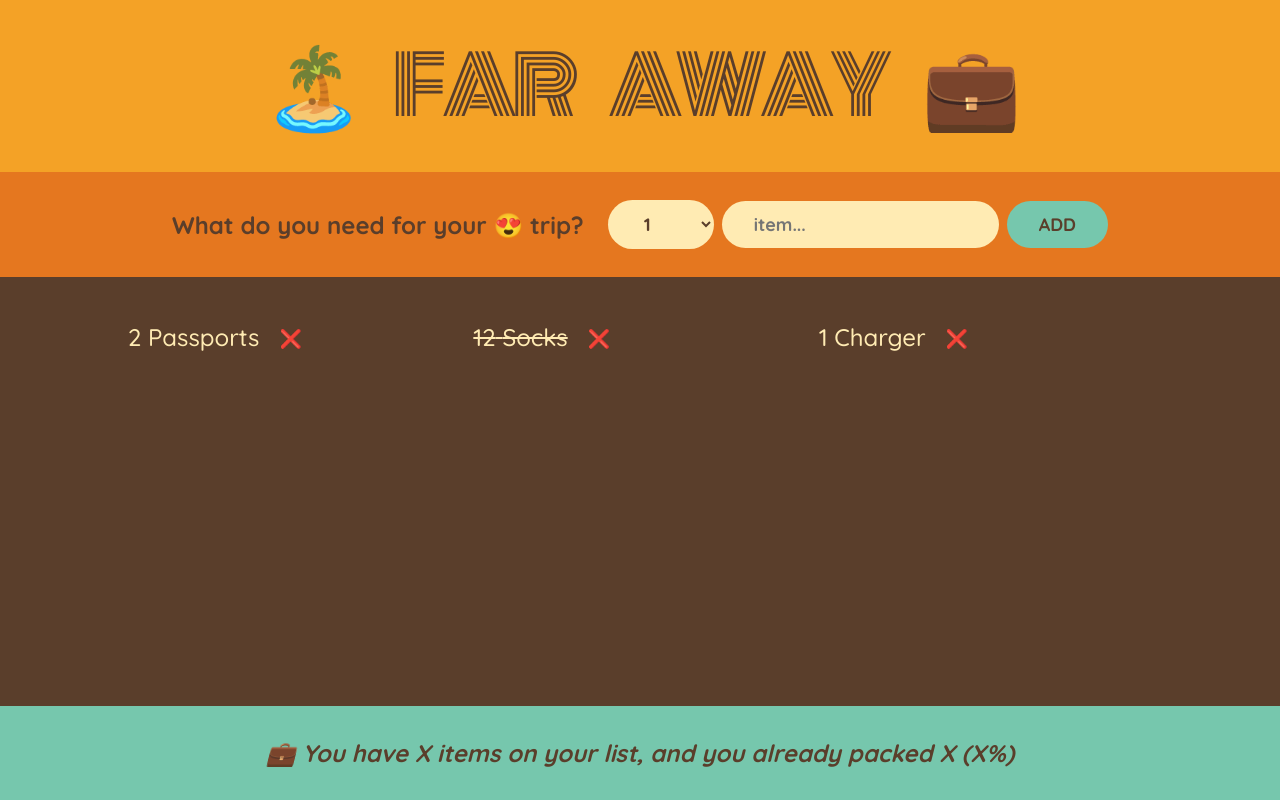
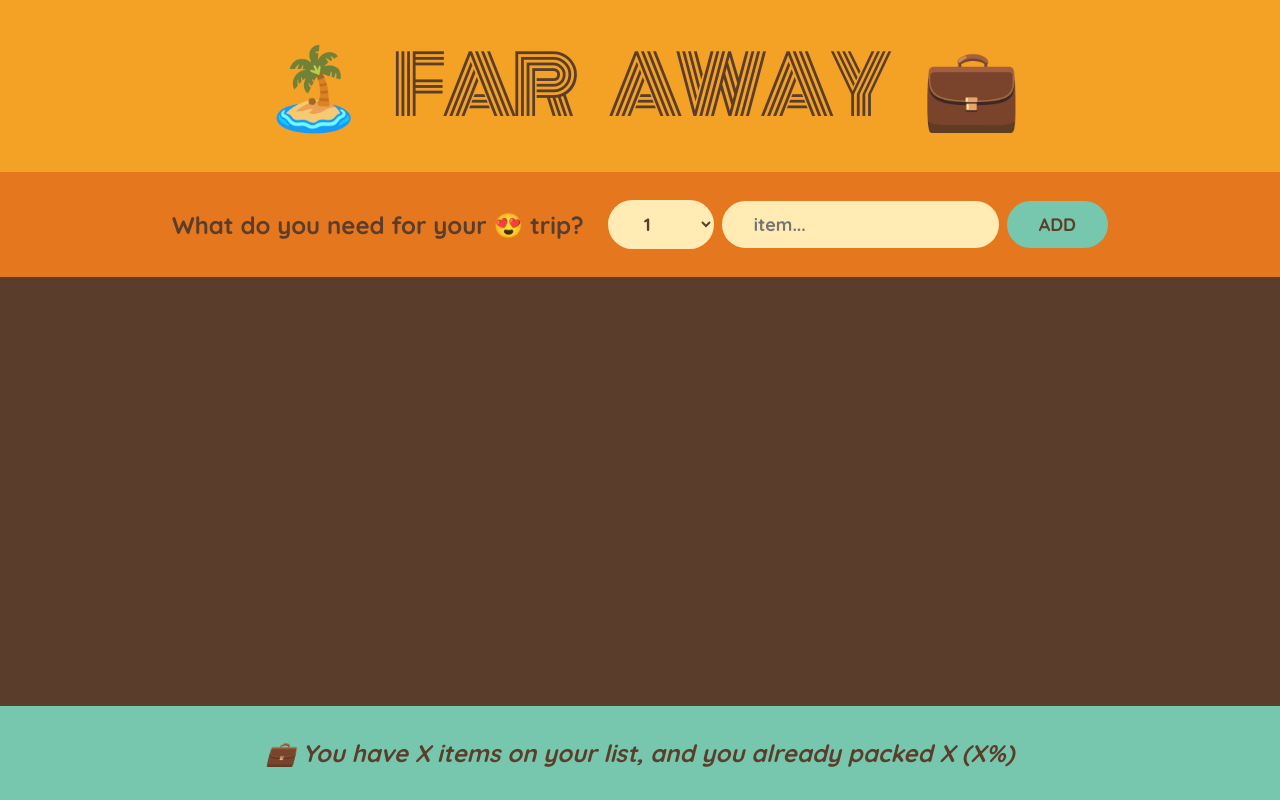
Before and after one commit to Soulbolt/travel-list, a React (Create React App) app: page / in a window 1280 px wide. Built offline with nearby package versions, Linux system fonts and the light colour scheme.

Commit message:
Add new state variable to handle storing new items. Use "lifting up State" to correctly access state locally to the children components.

```diff
--- a/src/App.js
+++ b/src/App.js
@@ -7,11 +7,18 @@
 ];
 
 export default function App() {
+  const [items, setItems] = useState([]);
+
+  // Add item to items array[]
+  function handleAddItems(item) {
+    setItems((items) => [...items, item]);
+  }
+
   return (
     <div className="app">
       <Logo />
-      <Form />
-      <PackingList />
+      <Form onAddItems={handleAddItems} />
+      <PackingList items={items} />
       <Stats />
     </div>
   );
@@ -21,7 +28,7 @@
   return <h1>🏝️ Far Away 💼</h1>;
 }
 
-function Form() {
+function Form({ onAddItems }) {
   const [description, setDescription] = useState("");
   const [quantity, setQuantity] = useState(1);
 
@@ -32,6 +39,7 @@
 
     const newItem = { description, quantity, packed: false, id: Date.now() };
     console.log(newItem);
+    onAddItems(newItem);
     // This resets form after submit
     setDescription("");
     setQuantity(1);
@@ -61,11 +69,11 @@
   );
 }
 
-function PackingList() {
+function PackingList({ items }) {
   return (
     <div className="list">
       <ul>
-        {initialItems.map((item) => (
+        {items.map((item) => (
           <Item item={item} key={item.id} />
         ))}
       </ul>
```
